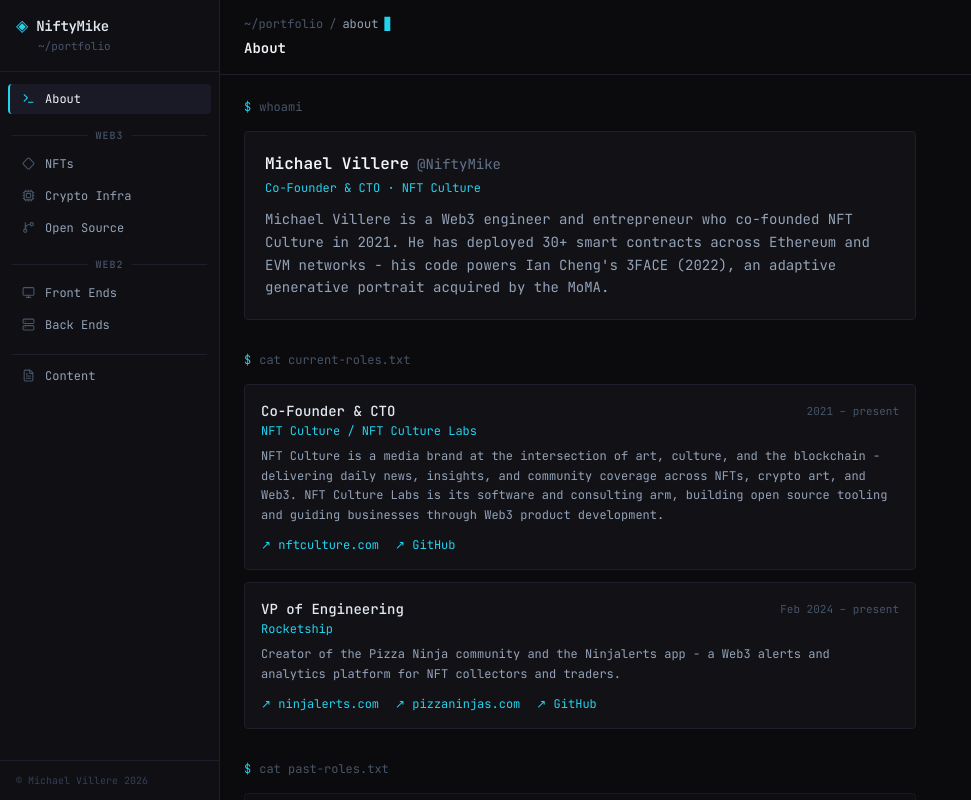
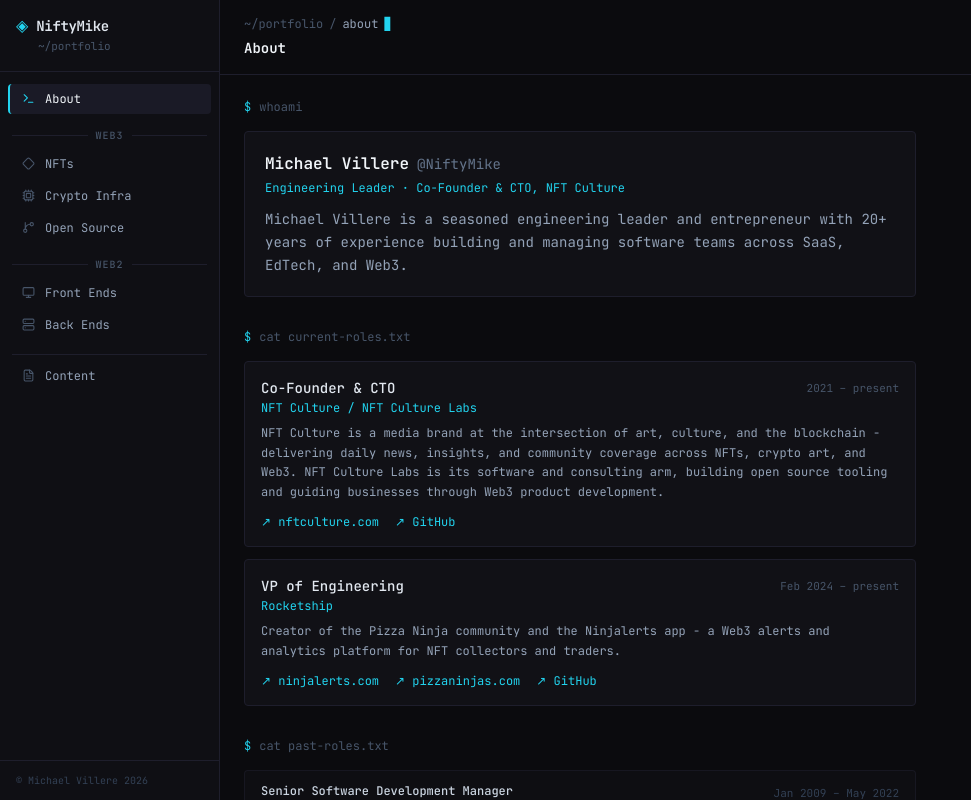
Before and after one commit to mvillere/mvillere.github.io, a Vue app: page / in a window 1280 px wide. Shown: the whole page, without its empty margins (0-971 px from the left). Built offline with nearby package versions, Linux system fonts and the light colour scheme.

Commit message:
update notes

```diff
--- a/index.html
+++ b/index.html
@@ -4,18 +4,18 @@
     <meta charset="UTF-8" />
     <meta name="viewport" content="width=device-width, initial-scale=1.0" />
     <title>Michael Villere | @NiftyMike</title>
-    <meta name="description" content="Web3 engineer and co-founder of NFT Culture — 30+ contracts deployed to Ethereum, including Ian Cheng's 3FACE, acquired by the MoMA." />
+    <meta name="description" content="Seasoned engineering leader and entrepreneur with 20+ years across SaaS, EdTech, and Web3 — founder, manager, architect, and early adopter of AI-driven development practices." />
 
     <!-- Open Graph -->
     <meta property="og:type" content="website" />
     <meta property="og:url" content="https://mvillere.github.io/" />
     <meta property="og:title" content="Michael Villere | @NiftyMike" />
-    <meta property="og:description" content="Web3 engineer and co-founder of NFT Culture — 30+ contracts deployed to Ethereum, including Ian Cheng's 3FACE, acquired by the MoMA." />
+    <meta property="og:description" content="Seasoned engineering leader and entrepreneur with 20+ years across SaaS, EdTech, and Web3 — founder, manager, architect, and early adopter of AI-driven development practices." />
 
     <!-- Twitter / X -->
     <meta name="twitter:card" content="summary" />
     <meta name="twitter:title" content="Michael Villere | @NiftyMike" />
-    <meta name="twitter:description" content="Web3 engineer and co-founder of NFT Culture — 30+ contracts deployed to Ethereum, including Ian Cheng's 3FACE, acquired by the MoMA." />
+    <meta name="twitter:description" content="Seasoned engineering leader and entrepreneur with 20+ years across SaaS, EdTech, and Web3 — founder, manager, architect, and early adopter of AI-driven development practices." />
 
     <link rel="preconnect" href="https://fonts.googleapis.com" />
     <link rel="preconnect" href="https://fonts.gstatic.com" crossorigin />
--- a/src/components/tabs/AboutTab.vue
+++ b/src/components/tabs/AboutTab.vue
@@ -11,16 +11,15 @@
           <span class="text-base font-semibold text-slate-100">Michael Villere</span>
           <span class="text-sm text-slate-500">@NiftyMike</span>
         </div>
-        <p class="text-xs text-cyan-400 mb-3">Co-Founder &amp; CTO · NFT Culture</p>
+        <p class="text-xs text-cyan-400 mb-3">Engineering Leader · Co-Founder &amp; CTO, NFT Culture</p>
         <!--
           BIO TEXT
           See About_Options.txt in the project root for Short / Medium / Long variants.
           Update the paragraph text below when you change the bio.
         -->
         <p class="text-sm text-slate-400 leading-relaxed">
-          Michael Villere is a Web3 engineer and entrepreneur who co-founded NFT Culture in 2021.
-          He has deployed 30+ smart contracts across Ethereum and EVM networks - his code powers
-          Ian Cheng's 3FACE (2022), an adaptive generative portrait acquired by the MoMA.
+          Michael Villere is a seasoned engineering leader and entrepreneur with 20+ years of
+          experience building and managing software teams across SaaS, EdTech, and Web3.
         </p>
       </div>
     </div>
```
Also changed, not shown: About_Options.txt.
